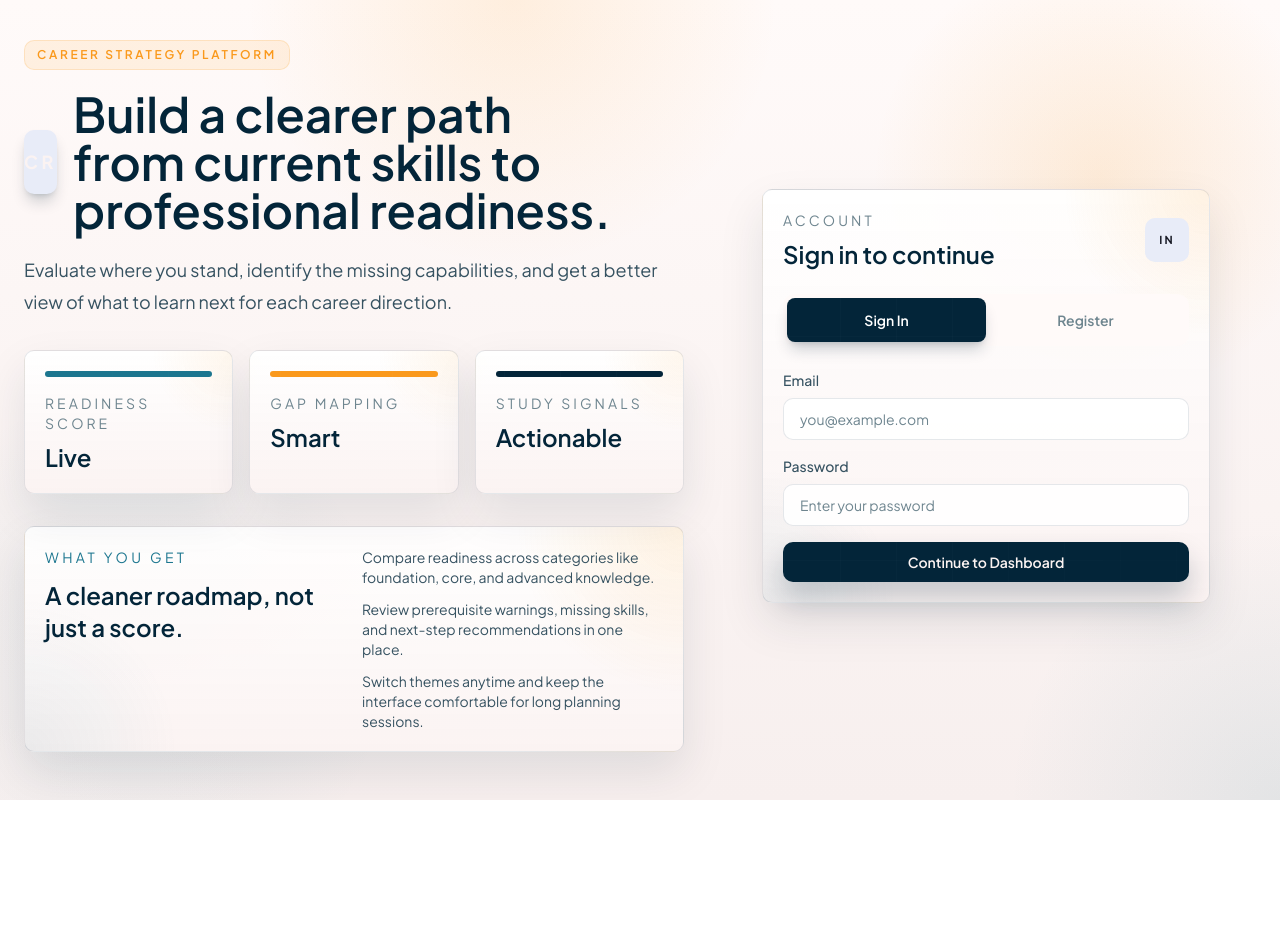
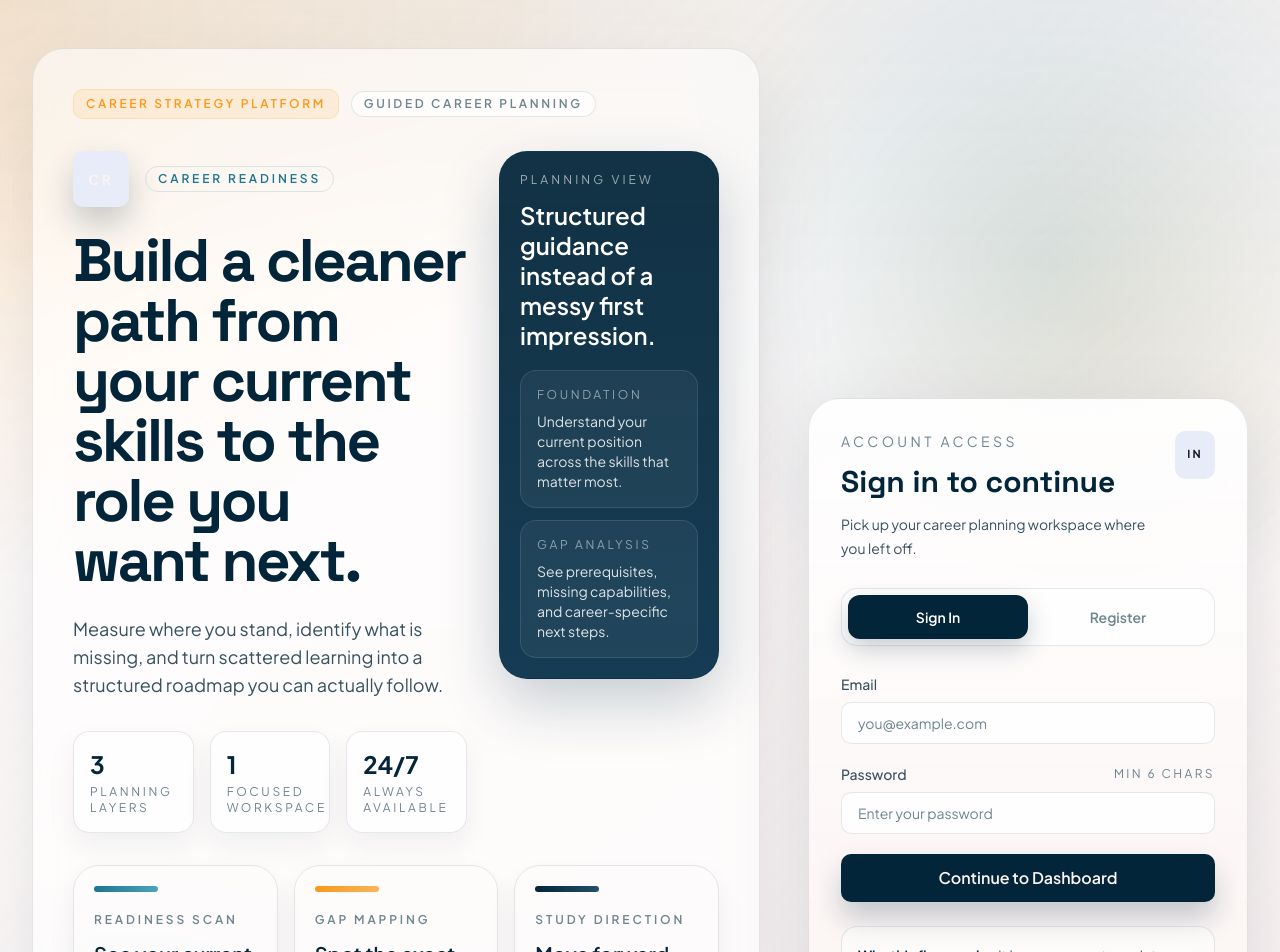
Before and after one commit to aryanishan/skill-based-analyzer, a React (Vite) app in the folder frontend/: page /auth in a window 1280 px wide. Shown: the top 952 px of the page. Before the commit the page ends 800 px from the top, so only its background shows below. Built offline with nearby package versions, Linux system fonts and the light colour scheme.

Commit message:
auth page ui changes

```diff
--- a/frontend/src/pages/AuthPage.tsx
+++ b/frontend/src/pages/AuthPage.tsx
@@ -6,9 +6,27 @@ import LogoBadge from '../components/LogoBadge';
 import { useAuth } from '../context/AuthContext';
 
 const featureCards = [
-  { label: 'Readiness Score', value: 'Live', tone: 'bg-[#1c768f]' },
-  { label: 'Gap Mapping', value: 'Smart', tone: 'bg-[#fa991c]' },
-  { label: 'Study Signals', value: 'Actionable', tone: 'bg-[#032539]' },
+  {
+    label: 'Readiness scan',
+    value: 'See your current level clearly',
+    accent: 'from-[#1c768f] to-[#4da4ba]',
+  },
+  {
+    label: 'Gap mapping',
+    value: 'Spot the exact skills holding you back',
+    accent: 'from-[#fa991c] to-[#f7b55a]',
+  },
+  {
+    label: 'Study direction',
+    value: 'Move forward with practical next steps',
+    accent: 'from-[#032539] to-[#23506a]',
+  },
+];
+
+const platformStats = [
+  { value: '3', label: 'planning layers' },
+  { value: '1', label: 'focused workspace' },
+  { value: '24/7', label: 'always available' },
 ];
 
 export default function AuthPage() {
@@ -38,68 +56,132 @@ export default function AuthPage() {
   };
 
   return (
-    <div className="mx-auto grid min-h-[calc(100vh-84px)] max-w-7xl grid-cols-1 gap-8 px-4 py-10 sm:px-6 lg:grid-cols-[1.1fr_0.9fr] lg:items-center">
-      <section className="space-y-8">
-        <div className="space-y-5">
+    <div className="relative isolate overflow-hidden">
+      <div className="absolute inset-0 -z-10 bg-[radial-gradient(circle_at_top_left,rgba(250,153,28,0.18),transparent_30%),radial-gradient(circle_at_82%_18%,rgba(28,118,143,0.16),transparent_24%),linear-gradient(135deg,rgba(255,255,255,0.55),rgba(251,243,242,0.15))]" />
+      <div className="absolute inset-x-0 top-0 -z-10 h-72 bg-[linear-gradient(180deg,rgba(3,37,57,0.06),transparent)]" />
+
+      <div className="mx-auto grid min-h-screen max-w-7xl gap-10 px-4 py-8 sm:px-6 lg:grid-cols-[minmax(0,1.15fr)_440px] lg:items-center lg:gap-12 lg:px-8 lg:py-12">
+        <section className="relative">
+          <div className="absolute -left-6 top-20 hidden h-32 w-32 rounded-full bg-[#fa991c]/10 blur-3xl lg:block" />
+          <div className="absolute bottom-10 left-1/3 hidden h-36 w-36 rounded-full bg-[#1c768f]/10 blur-3xl lg:block" />
+
+          <div className="relative rounded-[32px] border border-[color:var(--border-soft)] bg-white/55 p-6 shadow-[0_30px_80px_rgba(3,37,57,0.10)] backdrop-blur-xl sm:p-8 lg:p-10">
+            <div className="flex flex-wrap items-center gap-3">
               <div className="theme-chip">Career Strategy Platform</div>
-          <div className="flex items-center gap-4">
-            <LogoBadge label="CR" className="h-16 w-16 bg-[#032539] text-lg text-[#fbf3f2] shadow-lg shadow-[#032539]/20" />
-            <div>
-              <h1 className="text-balance text-4xl font-semibold leading-tight text-[color:var(--text-main)] sm:text-5xl">
-                Build a clearer path from current skills to professional readiness.
-              </h1>
+              <div className="rounded-full border border-[color:var(--border-soft)] bg-white/70 px-3 py-1 text-xs font-semibold uppercase tracking-[0.22em] text-[color:var(--text-muted)]">
+                Guided career planning
               </div>
             </div>
-          <p className="max-w-2xl text-lg leading-8 text-[color:var(--text-soft)]">
-            Evaluate where you stand, identify the missing capabilities, and get a better view of what to learn next for each career direction.
-          </p>
+
+            <div className="mt-8 grid gap-8 xl:grid-cols-[minmax(0,1fr)_220px] xl:items-start">
+              <div>
+                <div className="flex items-center gap-4">
+                  <LogoBadge
+                    label="CR"
+                    className="h-14 w-14 rounded-2xl bg-[#032539] text-sm tracking-[0.28em] text-[#fbf3f2] shadow-[0_16px_32px_rgba(3,37,57,0.22)]"
+                  />
+                  <div className="rounded-full border border-[#1c768f]/15 bg-[#1c768f]/8 px-3 py-1 text-xs font-semibold uppercase tracking-[0.24em] text-[#1c768f]">
+                    Career readiness
+                  </div>
                 </div>
 
-        <div className="grid grid-cols-1 gap-4 sm:grid-cols-3">
-          {featureCards.map(card => (
-            <div key={card.label} className="card glass-hover overflow-hidden">
-              <div className={`h-1.5 rounded-full ${card.tone}`} />
-              <div className="mt-4 text-sm uppercase tracking-[0.22em] text-[color:var(--text-muted)]">{card.label}</div>
-              <div className="mt-2 text-2xl font-semibold text-[color:var(--text-main)]">{card.value}</div>
+                <h1 className="mt-6 max-w-3xl text-balance font-['Space_Grotesk'] text-4xl font-bold leading-[0.95] tracking-[-0.04em] text-[color:var(--text-main)] sm:text-5xl lg:text-6xl">
+                  Build a cleaner path from your current skills to the role you want next.
+                </h1>
+
+                <p className="mt-6 max-w-2xl text-base leading-8 text-[color:var(--text-soft)] sm:text-lg">
+                  Measure where you stand, identify what is missing, and turn scattered learning into a structured roadmap you can actually follow.
+                </p>
+
+                <div className="mt-8 grid gap-4 sm:grid-cols-3">
+                  {platformStats.map((item) => (
+                    <div
+                      key={item.label}
+                      className="rounded-2xl border border-[color:var(--border-soft)] bg-white/65 px-4 py-4 shadow-[0_12px_30px_rgba(3,37,57,0.06)]"
+                    >
+                      <div className="text-2xl font-bold text-[color:var(--text-main)]">{item.value}</div>
+                      <div className="mt-1 text-xs uppercase tracking-[0.22em] text-[color:var(--text-muted)]">{item.label}</div>
+                    </div>
+                  ))}
+                </div>
+              </div>
+
+              <div className="rounded-[28px] border border-[color:var(--border-soft)] bg-[linear-gradient(180deg,rgba(3,37,57,0.94),rgba(11,52,77,0.96))] p-5 text-white shadow-[0_24px_60px_rgba(3,37,57,0.22)]">
+                <div className="text-xs uppercase tracking-[0.26em] text-white/60">Planning view</div>
+                <div className="mt-3 text-2xl font-semibold leading-tight">Structured guidance instead of a messy first impression.</div>
+                <div className="mt-5 space-y-3">
+                  <div className="rounded-2xl border border-white/10 bg-white/5 p-4">
+                    <div className="text-xs uppercase tracking-[0.22em] text-white/50">Foundation</div>
+                    <div className="mt-2 text-sm text-white/85">Understand your current position across the skills that matter most.</div>
+                  </div>
+                  <div className="rounded-2xl border border-white/10 bg-white/5 p-4">
+                    <div className="text-xs uppercase tracking-[0.22em] text-white/50">Gap analysis</div>
+                    <div className="mt-2 text-sm text-white/85">See prerequisites, missing capabilities, and career-specific next steps.</div>
+                  </div>
+                </div>
+              </div>
+            </div>
+
+            <div className="mt-8 grid gap-4 md:grid-cols-3">
+              {featureCards.map((card) => (
+                <div
+                  key={card.label}
+                  className="group rounded-[26px] border border-[color:var(--border-soft)] bg-white/72 p-5 shadow-[0_12px_28px_rgba(3,37,57,0.06)] transition-transform duration-300 hover:-translate-y-1"
+                >
+                  <div className={`h-1.5 w-16 rounded-full bg-gradient-to-r ${card.accent}`} />
+                  <div className="mt-5 text-xs font-semibold uppercase tracking-[0.24em] text-[color:var(--text-muted)]">
+                    {card.label}
+                  </div>
+                  <div className="mt-3 text-xl font-semibold leading-snug text-[color:var(--text-main)]">
+                    {card.value}
+                  </div>
                 </div>
               ))}
             </div>
 
-        <div className="card radial-panel">
-          <div className="grid gap-4 sm:grid-cols-2">
+            <div className="mt-8 grid gap-5 rounded-[28px] border border-[color:var(--border-soft)] bg-white/72 p-6 lg:grid-cols-[0.95fr_1.05fr]">
               <div>
                 <div className="text-sm uppercase tracking-[0.24em] text-[#1c768f]">What you get</div>
-              <h2 className="mt-3 text-2xl font-semibold text-[color:var(--text-main)]">A cleaner roadmap, not just a score.</h2>
+                <h2 className="mt-3 max-w-md text-3xl font-semibold leading-tight text-[color:var(--text-main)]">
+                  A more confident roadmap, not just a number on a dashboard.
+                </h2>
               </div>
-            <div className="space-y-3 text-sm text-[color:var(--text-soft)]">
-              <p>Compare readiness across categories like foundation, core, and advanced knowledge.</p>
-              <p>Review prerequisite warnings, missing skills, and next-step recommendations in one place.</p>
-              <p>Switch themes anytime and keep the interface comfortable for long planning sessions.</p>
+              <div className="grid gap-3 text-sm leading-7 text-[color:var(--text-soft)] sm:text-[15px]">
+                <p>Compare readiness across foundational, core, and advanced skill areas in one place.</p>
+                <p>Catch prerequisite gaps early so your learning plan feels deliberate and realistic.</p>
+                <p>Keep the experience calm, readable, and structured from sign-in to long planning sessions.</p>
               </div>
             </div>
           </div>
         </section>
 
-      <section className="card radial-panel mx-auto w-full max-w-md">
-        <div className="mb-6 flex items-center justify-between">
+        <section className="mx-auto w-full max-w-[440px]">
+          <div className="rounded-[32px] border border-[color:var(--border-soft)] bg-[linear-gradient(180deg,rgba(255,255,255,0.92),rgba(251,243,242,0.96))] p-6 shadow-[0_30px_80px_rgba(3,37,57,0.14)] backdrop-blur-xl sm:p-8">
+            <div className="flex items-start justify-between gap-4">
               <div>
-            <div className="text-sm uppercase tracking-[0.22em] text-[color:var(--text-muted)]">Account</div>
-            <h2 className="mt-2 text-2xl font-semibold text-[color:var(--text-main)]">
-              {mode === 'login' ? 'Sign in to continue' : 'Create your workspace'}
+                <div className="text-sm uppercase tracking-[0.24em] text-[color:var(--text-muted)]">Account access</div>
+                <h2 className="mt-3 font-['Space_Grotesk'] text-3xl font-bold leading-tight text-[color:var(--text-main)]">
+                  {mode === 'login' ? 'Sign in to continue' : 'Create your account'}
                 </h2>
+                <p className="mt-3 text-sm leading-6 text-[color:var(--text-soft)]">
+                  {mode === 'login'
+                    ? 'Pick up your career planning workspace where you left off.'
+                    : 'Start building a clearer study and career readiness plan.'}
+                </p>
               </div>
-          <LogoBadge label={mode === 'login' ? 'IN' : 'UP'} className="h-11 w-11 text-[11px]" />
+              <LogoBadge label={mode === 'login' ? 'IN' : 'UP'} className="h-12 w-12 rounded-2xl text-[11px]" />
             </div>
 
-        <div className="mb-6 grid grid-cols-2 rounded-xl bg-[color:var(--surface-strong)] p-1">
+            <div className="mt-7 grid grid-cols-2 rounded-2xl border border-[color:var(--border-soft)] bg-[color:var(--surface-soft)] p-1.5">
               {(['login', 'register'] as const).map((item) => (
                 <button
                   key={item}
+                  type="button"
                   onClick={() => setMode(item)}
-              className={`rounded-lg px-4 py-3 text-sm font-semibold transition-all ${
+                  className={`rounded-xl px-4 py-3 text-sm font-semibold transition-all ${
                     mode === item
-                  ? 'bg-[#032539] text-white shadow-lg shadow-[#032539]/20'
-                  : 'text-[color:var(--text-muted)]'
+                      ? 'bg-[#032539] text-white shadow-[0_10px_24px_rgba(3,37,57,0.22)]'
+                      : 'text-[color:var(--text-muted)] hover:text-[color:var(--text-main)]'
                   }`}
                 >
                   {item === 'login' ? 'Sign In' : 'Register'}
@@ -107,7 +189,7 @@ export default function AuthPage() {
               ))}
             </div>
 
-        <form onSubmit={handleSubmit} className="space-y-4">
+            <form onSubmit={handleSubmit} className="mt-7 space-y-5">
               {mode === 'register' && (
                 <div>
                   <label className="mb-2 block text-sm font-medium text-[color:var(--text-soft)]">Full Name</label>
@@ -135,11 +217,16 @@ export default function AuthPage() {
               </div>
 
               <div>
-            <label className="mb-2 block text-sm font-medium text-[color:var(--text-soft)]">Password</label>
+                <div className="mb-2 flex items-center justify-between gap-3">
+                  <label className="block text-sm font-medium text-[color:var(--text-soft)]">Password</label>
+                  <span className="text-xs uppercase tracking-[0.2em] text-[color:var(--text-muted)]">
+                    Min 6 chars
+                  </span>
+                </div>
                 <input
                   type="password"
                   className="input-field"
-              placeholder="Enter your password"
+                  placeholder={mode === 'login' ? 'Enter your password' : 'Create a secure password'}
                   value={form.password}
                   onChange={e => setForm(current => ({ ...current, password: e.target.value }))}
                   required
@@ -147,11 +234,18 @@ export default function AuthPage() {
                 />
               </div>
 
-          <button type="submit" disabled={loading} className="btn-primary w-full">
+              <button type="submit" disabled={loading} className="btn-primary mt-2 w-full py-3 text-base">
                 {loading ? 'Authenticating...' : mode === 'login' ? 'Continue to Dashboard' : 'Create Account'}
               </button>
             </form>
+
+            <div className="mt-6 rounded-2xl border border-[color:var(--border-soft)] bg-white/55 p-4 text-sm leading-6 text-[color:var(--text-soft)]">
+              <span className="font-semibold text-[color:var(--text-main)]">Why this flow works:</span> it keeps your entry point simple,
+              readable, and aligned with the rest of a professional planning tool.
+            </div>
+          </div>
         </section>
+      </div>
     </div>
   );
 }
```
Lines whose indentation alone changed are shown as unchanged.
